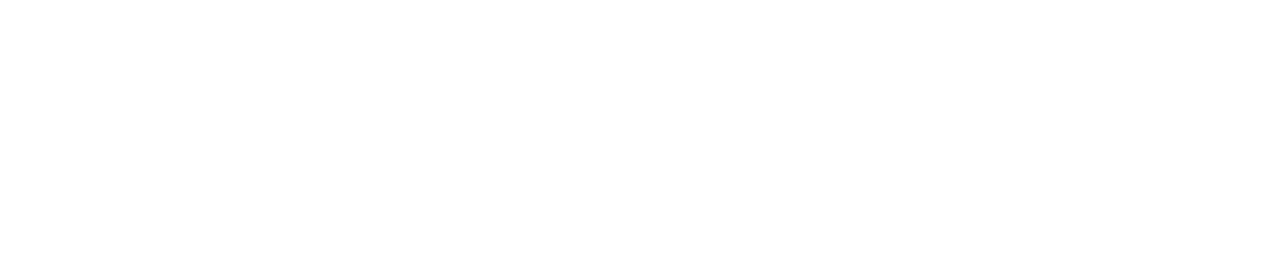
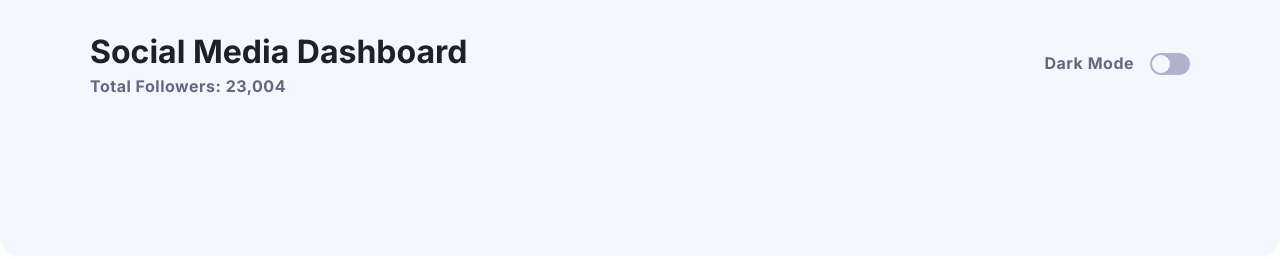
Before and after one commit to omr-muhammad/social-media-dashboard, a website built with Vite: page index.html in a window 1280 px wide. Built offline with nearby package versions, Linux system fonts and the light colour scheme.

Commit message:
finished header section and theme switcher functionality

```diff
--- a/index.html
+++ b/index.html
@@ -2,7 +2,7 @@
 <html lang="en">
   <head>
     <meta charset="UTF-8" />
-    <link rel="icon" type="image/svg+xml" href="/vite.svg" />
+    <link rel="icon" type="image/svg+xml" href="/icon.png" />
     <meta name="viewport" content="width=device-width, initial-scale=1.0" />
     <link rel="preconnect" href="https://fonts.googleapis.com" />
     <link rel="preconnect" href="https://fonts.gstatic.com" crossorigin />
@@ -10,10 +10,26 @@
       href="https://fonts.googleapis.com/css2?family=Inter:wght@400;700&display=swap"
       rel="stylesheet"
     />
-    <title>Vite + TS</title>
+    <title>Social Media Dashboard</title>
   </head>
   <body>
-    <div class="test"></div>
+    <header class="header">
+      <div class="container">
+        <div class="heading">
+          <div class="title">
+            <h1>Social Media Dashboard</h1>
+            <p>Total Followers: 23&comma;004</p>
+          </div>
+
+          <div class="theme-switcher" data-change-theme>
+            <span class="theme-label">Dark Mode</span>
+            <div class="toggler">
+              <span class="switch" data-switch></span>
+            </div>
+          </div>
+        </div>
+      </div>
+    </header>
     <script type="module" src="/src/main.ts"></script>
   </body>
 </html>
--- a/src/main.ts
+++ b/src/main.ts
@@ -1 +1,10 @@
 import "./style.scss";
+
+const themeToggler = document.querySelector(
+  "[data-change-theme]"
+) as HTMLDivElement;
+
+themeToggler.addEventListener("click", () => {
+  document.documentElement.classList.toggle("dark");
+  document.querySelector("[data-switch]")?.classList.toggle("toggle");
+});
--- a/src/scss/_base.scss
+++ /dev/null
@@ -1,36 +0,0 @@
-*,
-*::after,
-*::before {
-  padding: 0;
-  margin: 0;
-  box-sizing: border-box;
-}
-
-:root {
-  --overview-card-headings: 0.875rem;
-  --Facebook: hsl(208, 92%, 53%);
-  --Twitter: hsl(203, 89%, 53%);
-  --Instagram: hsl(37, 97%, 70%), hsl(329, 70%, 58%);
-  --YouTube: hsl(348, 97%, 39%);
-  --green-percentage-change-text: hsl(163, 72%, 41%);
-  --red-percentage-change-text: hsl(356, 69%, 56%);
-
-  &,
-  &.light {
-    --toggler-background: hsl(230, 22%, 74%);
-    --bgc: hsl(0, 0%, 100%);
-    --header-bgc: hsl(225, 100%, 98%);
-    --card-bgc: hsl(227, 47%, 96%);
-    --text-primary: hsl(228, 12%, 44%);
-    --text-secondary: hsl(0, 0%, 100%);
-  }
-
-  &.dark {
-    --toggler-background: hsl(210, 78%, 56%), hsl(146, 68%, 55%);
-    --bgc: hsl(230, 17%, 14%);
-    --header-bgc: hsl(232, 19%, 15%);
-    --card-bgc: hsl(228, 28%, 20%);
-    --text-primary: hsl(228, 34%, 66%);
-    --text-secondary: hsl(230, 17%, 14%);
-  }
-}
--- a/src/style.scss
+++ b/src/style.scss
@@ -1 +1,163 @@
-@use "./scss/base" as *;
+*,
+*::after,
+*::before {
+  padding: 0;
+  margin: 0;
+  box-sizing: border-box;
+}
+
+:root {
+  --overview-card-headings: 0.875rem;
+  --Facebook: hsl(208, 92%, 53%);
+  --Twitter: hsl(203, 89%, 53%);
+  --Instagram: hsl(37, 97%, 70%), hsl(329, 70%, 58%);
+  --YouTube: hsl(348, 97%, 39%);
+  --green-percentage-change-text: hsl(163, 72%, 41%);
+  --red-percentage-change-text: hsl(356, 69%, 56%);
+
+  &,
+  &.light {
+    --toggler-background: hsl(230, 22%, 74%);
+    --bgc: hsl(0, 0%, 100%);
+    --header-bgc: hsl(225, 100%, 98%);
+    --card-bgc: hsl(227, 47%, 96%);
+    --text-primary: hsl(230, 17%, 14%);
+    --text-secondary: hsl(228, 12%, 44%);
+  }
+
+  &.dark {
+    --toggler-background: linear-gradient(
+      to right,
+      hsl(210, 78%, 56%),
+      hsl(146, 68%, 55%)
+    );
+    --bgc: hsl(230, 17%, 14%);
+    --header-bgc: hsl(232, 19%, 15%);
+    --card-bgc: hsl(228, 28%, 20%);
+    --text-primary: white;
+    --text-secondary: hsl(228, 34%, 66%);
+  }
+}
+
+body {
+  font-size: 14px;
+  font-family: "Inter", sans-serif;
+  background-color: var(--bgc);
+  color: var(--text-primary);
+}
+
+.container {
+  width: 100%;
+  padding-inline: 1.25rem;
+  margin: auto;
+
+  // Medium devices (tablets, 768px and up)
+  @media (min-width: 768px) {
+    width: 720px;
+  }
+
+  // Large devices (desktops, 992px and up)
+  @media (min-width: 992px) {
+    width: 960px;
+  }
+
+  // Extra large devices (large desktops, 1200px and up)
+  @media (min-width: 1200px) {
+    width: 1140px;
+  }
+
+  // Extra large screens
+  @media (min-width: 1400px) {
+    width: 1320px;
+  }
+}
+
+header {
+  background-color: var(--header-bgc);
+  padding-top: 2rem;
+  border-bottom-right-radius: 1.25rem;
+  border-bottom-left-radius: 1.25rem;
+
+  .heading {
+    display: flex;
+    justify-content: space-between;
+    align-items: center;
+    padding-bottom: 10rem;
+
+    .title {
+      h1 {
+        font-size: 2rem;
+      }
+
+      p {
+        margin-top: 5px;
+      }
+    }
+
+    p,
+    .theme-label {
+      color: var(--text-secondary);
+      font-weight: 700;
+      letter-spacing: 0.5px;
+      font-size: 1rem;
+    }
+
+    .theme-switcher {
+      display: flex;
+      justify-content: space-between;
+      gap: 1rem;
+      cursor: pointer;
+
+      .toggler {
+        width: 40px;
+        height: 22px;
+        border-radius: 9999px;
+        display: flex;
+        align-items: center;
+        padding-inline: 2px;
+        background: var(--toggler-background);
+
+        .switch {
+          &.toggle {
+            transform: translateX(17px);
+          }
+          width: 18px;
+          height: 18px;
+          border-radius: 50%;
+          -webkit-border-radius: 50%;
+          -moz-border-radius: 50%;
+          -ms-border-radius: 50%;
+          -o-border-radius: 50%;
+          background-color: var(--header-bgc);
+          transition: 0.4s ease;
+          -webkit-transition: 0.4s ease;
+          -moz-transition: 0.4s ease;
+          -ms-transition: 0.4s ease;
+          -o-transition: 0.4s ease;
+        }
+      }
+    }
+
+    @media (max-width: 600px) {
+      flex-direction: column;
+      align-items: flex-start;
+      gap: 1.5rem;
+
+      > div {
+        align-self: stretch;
+      }
+
+      .title {
+        border-bottom: 1px solid var(--text-secondary);
+
+        h1 {
+          font-size: 1.6rem;
+        }
+
+        p {
+          margin-bottom: 1.5rem;
+        }
+      }
+    }
+  }
+}
```
Also changed, not shown: public/icon.png (renamed from public/favicon-32x32.png).
